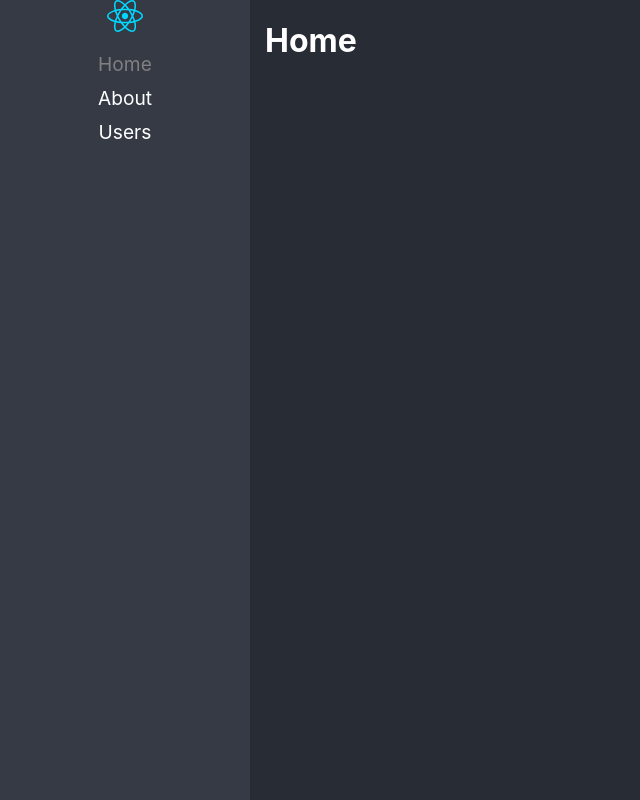
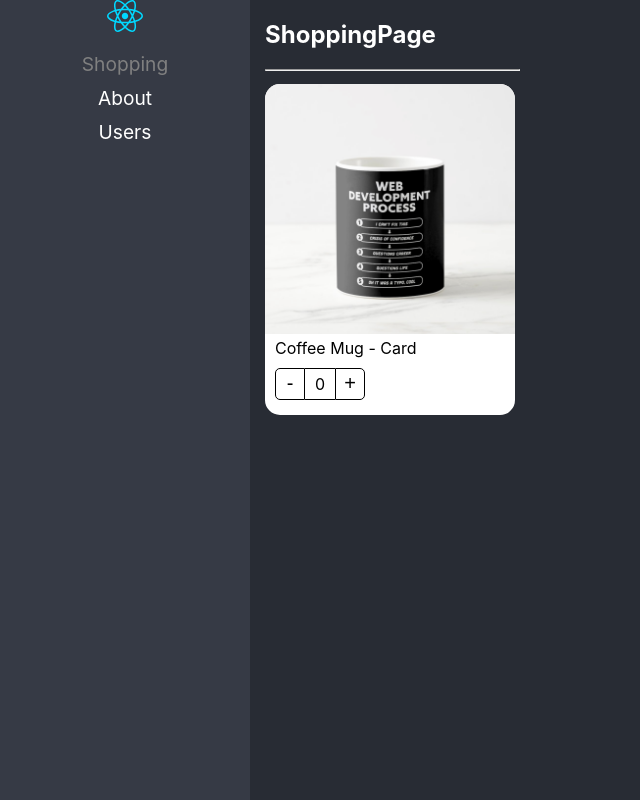
Before and after one commit to AndrezRecalde/react-adv, a React (Vite) app: page / in a window 1280 px wide. Before the commit this address led to /home. Shown: the whole page, without its empty margins (0-640 px from the left). Built offline with nearby package versions, Linux system fonts and the light colour scheme.

Commit message:
Component Compound listo

```diff
--- /dev/null
+++ b/src/02-component-patterns/components/ProductButtons.tsx
@@ -0,0 +1,21 @@
+import { useContext } from 'react';
+import { ProductContext } from './ProductCard';
+import styles from "../styles/styles.module.css";
+
+
+export const ProductButtons = () => {
+
+    const { handleIncrease, counter } = useContext(ProductContext);
+
+    return (
+      <div className={styles.buttonsContainer}>
+        <button className={styles.buttonMinus} onClick={() => handleIncrease(-1)}>
+          -
+        </button>
+        <div className={styles.countLabel}>{counter}</div>
+        <button className={styles.buttonAdd} onClick={() => handleIncrease(1)}>
+          +
+        </button>
+      </div>
+    );
+  };
--- /dev/null
+++ b/src/02-component-patterns/components/ProductCard.tsx
@@ -0,0 +1,27 @@
+import { createContext } from "react";
+import { useProduct } from "../hooks";
+import {
+  ProductContextProps,
+  ProductCardProps,
+} from "../interfaces/ProductInterfaces";
+import { ProductButtons, ProductImage, ProductTitle } from "../components";
+
+import styles from "../styles/styles.module.css";
+
+export const ProductContext = createContext({} as ProductContextProps);
+
+const { Provider } = ProductContext;
+
+export const ProductCard = ({ children, product }: ProductCardProps) => {
+  const { counter, handleIncrease } = useProduct();
+
+  return (
+    <Provider value={{ counter, handleIncrease, product }}>
+      <div className={styles.productCard}>{children}</div>
+    </Provider>
+  );
+};
+
+ProductCard.Title = ProductTitle;
+ProductCard.Image = ProductImage;
+ProductCard.Buttons = ProductButtons;
--- /dev/null
+++ b/src/02-component-patterns/components/ProductImage.tsx
@@ -0,0 +1,20 @@
+import { useContext } from 'react';
+import { ProductContext } from './ProductCard';
+
+import noImage from "../assets/no-image.jpg";
+import styles from "../styles/styles.module.css";
+
+
+export const ProductImage = () => {
+
+    const { product } = useContext(ProductContext);
+    const { img } = product;
+
+    return (
+      <img
+        className={styles.productImg}
+        src={img ? img : noImage}
+        alt="Coffee Mug"
+      />
+    );
+  };
--- /dev/null
+++ b/src/02-component-patterns/components/ProductTitle.tsx
@@ -0,0 +1,10 @@
+import { useContext } from 'react';
+import { ProductContext } from './ProductCard';
+import styles from "../styles/styles.module.css";
+
+
+export const ProductTitle = () => {
+    const { product } = useContext(ProductContext);
+    const { title } = product;
+    return <span className={styles.productDescription}>{title}</span>;
+  };
--- /dev/null
+++ b/src/02-component-patterns/components/index.ts
@@ -0,0 +1,6 @@
+import { ProductCard } from "./ProductCard";
+import { ProductImage } from "./ProductImage";
+import { ProductTitle } from "./ProductTitle";
+import { ProductButtons } from "./ProductButtons";
+
+export { ProductCard, ProductImage, ProductTitle, ProductButtons };
--- /dev/null
+++ b/src/02-component-patterns/hooks/index.ts
@@ -0,0 +1,5 @@
+import { useProduct } from "./product/useProduct";
+
+export {
+    useProduct
+}
--- /dev/null
+++ b/src/02-component-patterns/hooks/product/useProduct.ts
@@ -0,0 +1,14 @@
+import { useState } from 'react';
+
+export const useProduct = () => {
+
+    const [counter, setCounter] = useState(0);
+    const handleIncrease = (value: number) => {
+        setCounter(prev => Math.max(prev + value, 0));
+      }
+
+  return {
+    counter,
+    handleIncrease
+  }
+}
--- /dev/null
+++ b/src/02-component-patterns/interfaces/ProductInterfaces.ts
@@ -0,0 +1,24 @@
+import { ReactElement } from 'react';
+
+
+export interface ProductCardProps {
+  product: Product;
+  children?: ReactElement | ReactElement[];
+}
+
+export interface Product {
+  id: string;
+  title: string;
+  img?: string;
+}
+
+/* interface ProductButtonsProps {
+    counter: number;
+    handleIncrease: (value: number) => void;
+  } */
+
+export interface ProductContextProps {
+  counter: number;
+  handleIncrease: (value: number) => void;
+  product: Product;
+}
--- /dev/null
+++ b/src/02-component-patterns/pages/ShoppingPage.tsx
@@ -0,0 +1,26 @@
+import { ProductCard } from "../components/ProductCard";
+
+const product = {
+  id: "1",
+  title: "Coffee Mug - Card",
+  img: "./coffee-mug.png",
+};
+
+export const ShoppingPage = () => {
+
+
+
+  return (
+    <div>
+      <h2>ShoppingPage</h2>
+      <hr />
+      <div style={{ display: "flex", flexDirection: "row", flexWrap: "wrap" }}>
+        <ProductCard product={product}>
+          <ProductCard.Image />
+          <ProductCard.Title />
+          <ProductCard.Buttons  />
+        </ProductCard>
+      </div>
+    </div>
+  );
+};
--- /dev/null
+++ b/src/02-component-patterns/styles/styles.module.css
@@ -0,0 +1,62 @@
+
+
+.productCard {
+    background-color: white;
+    border-radius: 15px;
+    color: black;
+    padding-bottom: 5px;
+    width: 250px;
+    margin-right: 5px;
+    margin-top: 5px;
+}
+
+.productImg {
+    border-radius: 15px 15px 0px 0px;
+    width: 100%;
+}
+
+.productDescription {
+    margin: 10px;
+}
+
+.buttonsContainer {
+    margin: 10px;
+    display: flex;
+    flex-direction: row;
+}
+
+.buttonMinus {
+    cursor: pointer;
+    background-color: transparent;
+    border: 1px solid black;
+    border-radius: 5px 0px 0px 5px;
+    font-size: 20px;
+    width: 30px;
+}
+
+.buttonMinus:hover {
+    background-color: rgba(0, 0, 0, 0.1);
+}
+
+.countLabel {
+    border-bottom: 1px solid black;
+    border-top: 1px solid black;
+    font-size: 16px;
+    height: 25px;
+    padding-top: 5px;
+    text-align: center;
+    width: 30px;
+}
+
+.buttonAdd {
+    cursor: pointer;
+    background-color: transparent;
+    border: 1px solid black;
+    border-radius: 0px 5px 5px 0px;
+    font-size: 20px;
+    width: 30px;
+}
+
+.buttonAdd:hover {
+    background-color: rgba(0, 0, 0, 0.1);
+}
--- a/src/routes/Navigation.tsx
+++ b/src/routes/Navigation.tsx
@@ -1,5 +1,6 @@
 import { BrowserRouter, NavLink, Navigate, Route, Routes } from "react-router-dom";
 import logo from "../assets/react.svg";
+import { ShoppingPage } from "../02-component-patterns/pages/ShoppingPage";
 
 export const Navigation = () => {
   return (
@@ -9,7 +10,7 @@
           <img src={logo} alt="react_logo" />
           <ul>
             <li>
-              <NavLink to="/home" className={ ({ isActive }) => isActive ? 'nav-active' : '' }>Home</NavLink>
+              <NavLink to="/" className={ ({ isActive }) => isActive ? 'nav-active' : '' }>Shopping</NavLink>
             </li>
             <li>
               <NavLink to="/about" className={ ({ isActive }) => isActive ? 'nav-active' : '' }>About</NavLink>
@@ -21,11 +22,11 @@
         </nav>
 
         <Routes>
-          <Route path="home" element={<h1>Home</h1>} />
+          <Route path="/" element={<ShoppingPage />} />
           <Route path="about" element={<h1>About Page</h1>} />
           <Route path="users" element={<h1>Users Page</h1>} />
 
-          <Route path="/*" element={<Navigate to="/home" replace />} />
+          <Route path="/*" element={<Navigate to="/" replace />} />
         </Routes>
       </div>
     </BrowserRouter>
```
Also changed, not shown: public/coffee-mug.png (added), src/02-component-patterns/assets/no-image.jpg (added).
